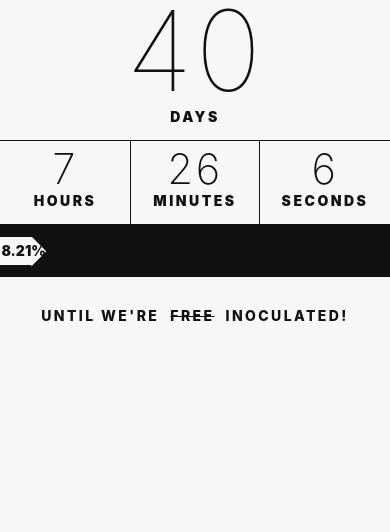
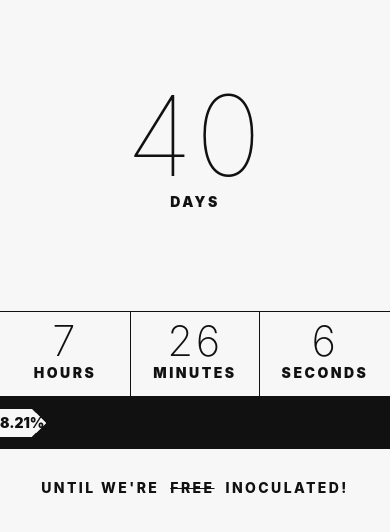
Before and after one commit to aharvard/inoculation-countdown, a Svelte app: page / in a window 390 px wide. Shown: the top 532 px of the page. Built offline with nearby package versions, Linux system fonts and the light colour scheme.

Commit message:
refine mobile

```diff
--- a/src/App.svelte
+++ b/src/App.svelte
@@ -142,7 +142,8 @@
   #progess-label {
     color: var(--text);
     width: 100%;
-    padding: 0.5em 0.1em;
+    padding: 0.5em 0;
+    padding-right: 0.25em;
     text-align: right;
     height: 100%;
     font-weight: 900;
@@ -177,7 +178,7 @@
 
   @media (max-width: 600px) {
     main {
-      min-height: 100%;
+      min-height: 90vh;
       border: none;
       grid-template-rows: 1fr auto auto 1fr;
     }
```
